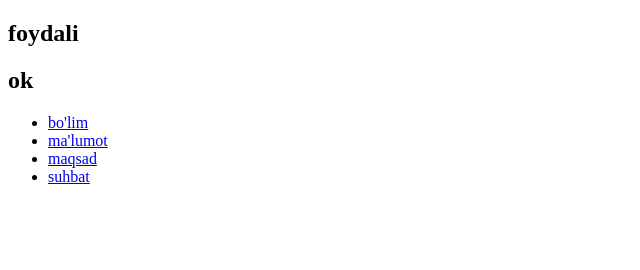
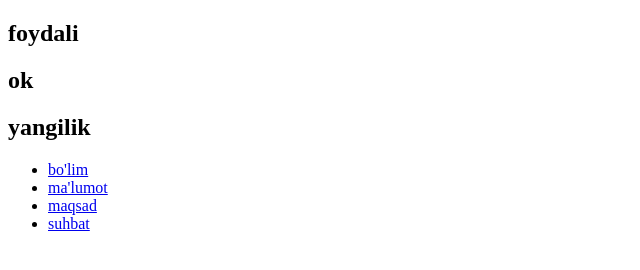
Before and after one commit to tojiboyevD/tojiboyevDev, a plain HTML site: page index.html in a window 1280 px wide. Shown: the whole page, without its empty margins (0-640 px from the left). Drawn offline with Linux system fonts and the light colour scheme.

Commit message:
first commit

```diff
--- a/index.html
+++ b/index.html
@@ -11,6 +11,7 @@
         <div class="container">
             <nav>
                 <h1>foydali</h1> <h1>ok</h1>
+                <h2>yangilik</h2>
                 <ul>
                     <li><a href="#">bo'lim</a></li>
                     <li><a href="#">ma'lumot</a></li>
```
Also changed, not shown: 1 other file.
